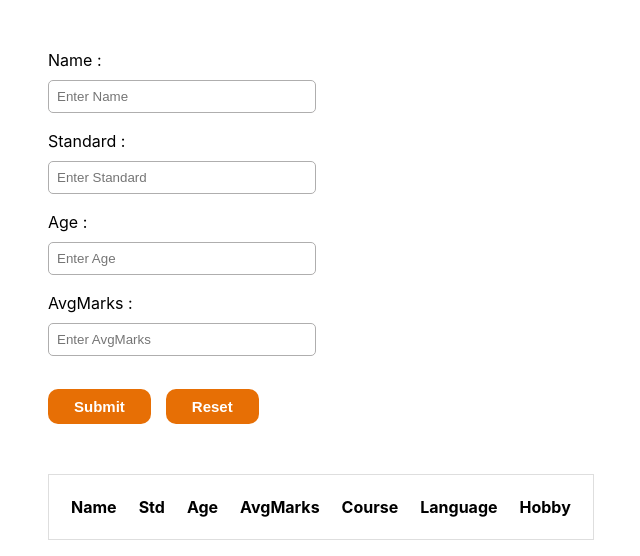
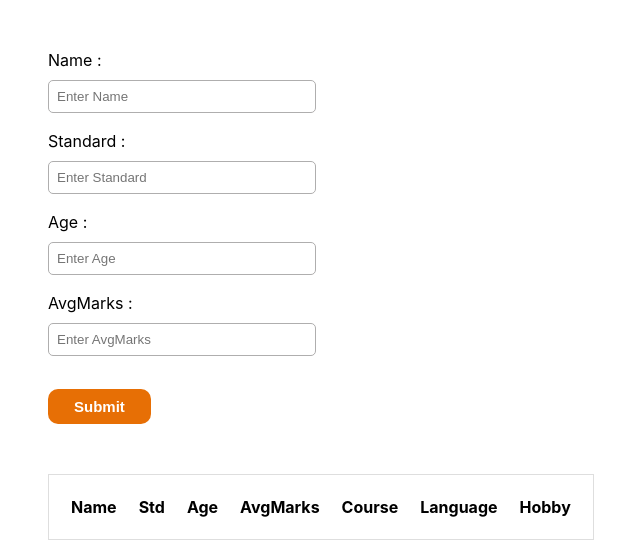
Before and after one commit to Himja-jnext/ReactDemo, a React (Create React App) app in the folder my-app/: page / in a window 1280 px wide. Shown: the top 556 px of the page, without its empty margins (152-792 px from the left). Built offline with nearby package versions, Linux system fonts and the light colour scheme.

Commit message:
onclick data fill in form and onclick data row remove from table and onsubmit form reset

```diff
--- a/my-app/src/MyComponents/FormComponent.js
+++ b/my-app/src/MyComponents/FormComponent.js
@@ -109,6 +109,7 @@ export default class Form extends React.Component {
   render() {
     const { singleUserinfo } = this.props;
     // console.log("singleUserinfo", singleUserinfo);
+    const { chagedtext } = this.props;
     return (
       <div>
         <form
@@ -117,7 +118,7 @@ export default class Form extends React.Component {
           onSubmit={(e) => this.props.submitdata(e)}
         >
           <div className="datablock">
-            <label htmlFor="Name">Name :</label>
+            <label htmlFor="Name">Name : </label>
             <br></br>
             <input
               type="text"
@@ -126,7 +127,10 @@ export default class Form extends React.Component {
               className="nameInput"
               placeholder="Enter Name"
               value={singleUserinfo.Name}
-              onChange={(e) => this.props.handleInputChange(e)}
+              onChange={
+                (e) => this.props.handleInputChange(e)
+                // this.handleChange.bind(this, "Name"))
+              }
             />
             {/* <p style={{ color: "rgb(231, 111, 5)" }}>
               {this.state.error["Name"]}
@@ -143,7 +147,10 @@ export default class Form extends React.Component {
               className="nameInput"
               placeholder="Enter Standard"
               value={singleUserinfo.Std}
-              onChange={(e) => this.props.handleInputChange(e)}
+              onChange={
+                (e) => this.props.handleInputChange(e)
+                // this.handleChange.bind(this, "Std"))
+              }
             />
             {/* <p style={{ color: "rgb(231, 111, 5)" }}>
               {this.state.error["Std"]}
@@ -159,7 +166,10 @@ export default class Form extends React.Component {
               className="nameInput"
               placeholder="Enter Age"
               value={singleUserinfo.Age}
-              onChange={(e) => this.props.handleInputChange(e)}
+              onChange={
+                (e) => this.props.handleInputChange(e)
+                // this.handleChange.bind(this, "Age"))
+              }
             />
             {/* <p style={{ color: "rgb(231, 111, 5)" }}>
               {this.state.error["Age"]}
@@ -175,7 +185,10 @@ export default class Form extends React.Component {
               className="nameInput"
               placeholder="Enter AvgMarks"
               value={singleUserinfo.AvgMarks}
-              onChange={(e) => this.props.handleInputChange(e)}
+              onChange={
+                (e) => this.props.handleInputChange(e)
+                // this.handleChange.bind(this, "AvgMarks"))
+              }
             />
             {/* <p style={{ color: "rgb(231, 111, 5)" }}>
               {this.state.error["AvgMarks"]}
@@ -271,15 +284,8 @@ export default class Form extends React.Component {
               {this.state.error["hobby"]}
             </p>
           </div> */}
-          <button type="submit" className="sub-btn">
+          <button type="submit" className="sub-btn" value={chagedtext.value}>
             Submit
-          </button>
-          <button
-            type="reset"
-            onClick={() => this.props.resetData()}
-            className="sub-btn"
-          >
-            Reset
           </button>
         </form>
       </div>
--- a/my-app/src/MyComponents/Table.js
+++ b/my-app/src/MyComponents/Table.js
@@ -23,7 +23,8 @@ export default class Table extends React.Component {
             {usertabVal?.map((item, index) => {
               // console.log("item", item);
               return (
-                <tr onClick={() => this.props.handleClick(item)}>
+                // <tr onClick={() => this.props.handleClick(item)}>
+                <tr>
                   <td>{item?.Name}</td>
                   <td>{item?.Std}</td>
                   <td>{item?.Age}</td>
@@ -32,7 +33,7 @@ export default class Table extends React.Component {
                   <td>{item?.lang}</td>
                   <td>{item?.hobby}</td>
 
-                  <button onClick={(e) => this.props.editItem(index, item)}>
+                  <button onClick={(e) => this.props.editItem(item)}>
                     Edit
                   </button>
                   <button onClick={() => this.props.deleteItem(index, item)}>
--- a/my-app/src/MyComponents/TableComponent.js
+++ b/my-app/src/MyComponents/TableComponent.js
@@ -21,32 +21,26 @@ class TableComponent extends React.Component {
       Age: "",
       AvgMarks: "",
       id: "",
+      text: "",
     };
-    this.showclickData = this.showclickData.bind(this);
+    // this.showclickData = this.showclickData.bind(this);
     this.removeItem = this.removeItem.bind(this);
   }
   showclickData = (item) => {
     this.setState({ singleUserData: item });
   };
-
-  // addItem = (index, item) => {
-  //   const { UserData } = this.state;
-  //   const singleUserData = {
-  //     value: this.state.singleUserData,
-  //     id: Math.random(),
-  //   };
-  //   UserData.slice(index, item);
-  //   this.setState({ singleUserData: singleUserData });
-  // };
-
+  changebtn = (e) => {
+    this.setState({ text: e.target.text });
+  };
   removeItem = (index, item) => {
     const { UserData } = this.state;
-    console.log("UserData", UserData, index, item);
+    console.log("clickUserData", index, item);
     UserData.splice(index, 1);
+    console.log("remainUserdata", UserData);
     this.setState({ UserData: UserData });
   };
 
-  onFormsubmit = (e, value) => {
+  onFormsubmit = (e) => {
     e.preventDefault();
     const { singleUserData } = this.state;
     let UserData = [...this.state.UserData];
@@ -54,27 +48,19 @@ class TableComponent extends React.Component {
     UserData.push(singleUserData);
     this.setState({
       UserData,
+      singleUserData: {},
     });
+    e.target.reset();
+  };
 
-    // this.setState((e.target.value = ""));
-    // this.setState({ Name: "", Std: "", Age: "", AvgMarks: "", id: "" });
-  };
-  resetform = (e, value, field) => {
-    const { UserData } = this.state;
-    console.log("hello", UserData);
-
-    // this.setState({ Name: "", Std: "", Age: "", AvgMarks: "", id: "" });
-    let fields = this.state.fields;
-    fields[field] = e.target.value;
-    this.setState((fields[field] = ""));
-  };
   InputChange = (e) => {
     let name = e.target.name;
     let value = e.target.value;
-    this.setState((state) => ({
+    this.setState(() => ({
       singleUserData: { ...this.state.singleUserData, [name]: value },
     }));
   };
+
   render() {
     const { userData, singleUserData, UserData } = this.state;
 
@@ -88,13 +74,14 @@ class TableComponent extends React.Component {
           submitdata={this.onFormsubmit}
           singleUserinfo={this.state.singleUserData}
           handleInputChange={this.InputChange}
-          resetData={this.resetform}
+          chagedtext={this.state.text}
+          updateBtn={this.changebtn}
         />
         <Table
           usertabVal={this.state.UserData}
           deleteItem={this.removeItem}
-          handleClick={this.showclickData}
-          editItem={this.addItem}
+          editItem={this.showclickData}
+          // handleClick={this.showclickData}
         />
 
         {/* <ClickuserData singleUserValue={singleUserData} /> */}
```
